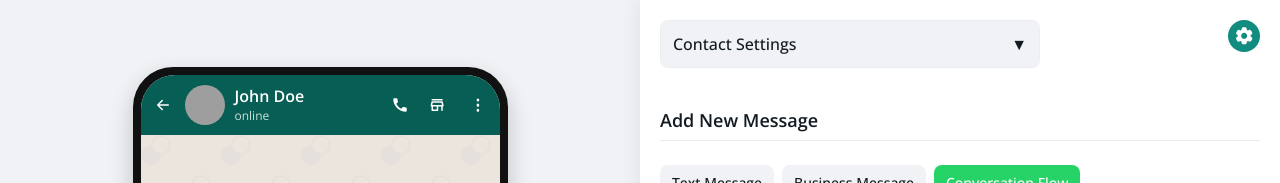
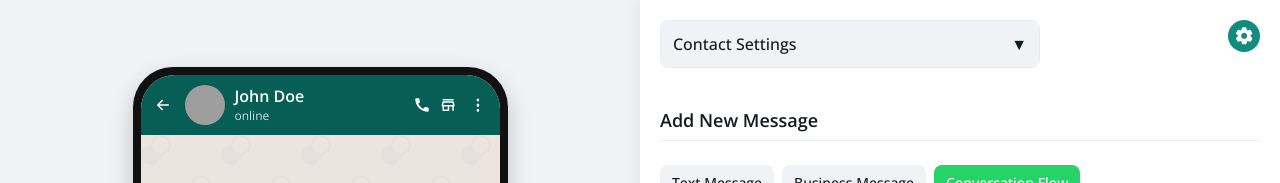
Before and after one commit to boringcuriosity/Whatsapp-simulator, a React (Vite) app: page / in a window 1280 px wide. Shown: the top 183 px of the page. Built offline with nearby package versions, Linux system fonts and the light colour scheme; grey boxes are pictures that could not be loaded.

Commit message:
fix: preserve newlines in WhatsApp messages by adding white-space: pre-wrap to MessageText component

```diff
--- a/src/components/PhonePreview.tsx
+++ b/src/components/PhonePreview.tsx
@@ -99,7 +99,7 @@ const ContactStatus = styled.div`
 
 const HeaderIcons = styled.div`
   display: flex;
-  gap: 15px;
+  gap: 4px;
 
   & > div {
     width: 24px;
@@ -205,6 +205,7 @@ const MessageText = styled.div`
   font-size: 14px;
   margin-bottom: 4px;
   line-height: 1.4;
+  white-space: pre-wrap;  // Add this to preserve newlines
 
   b, strong {
     font-weight: 600;
```
